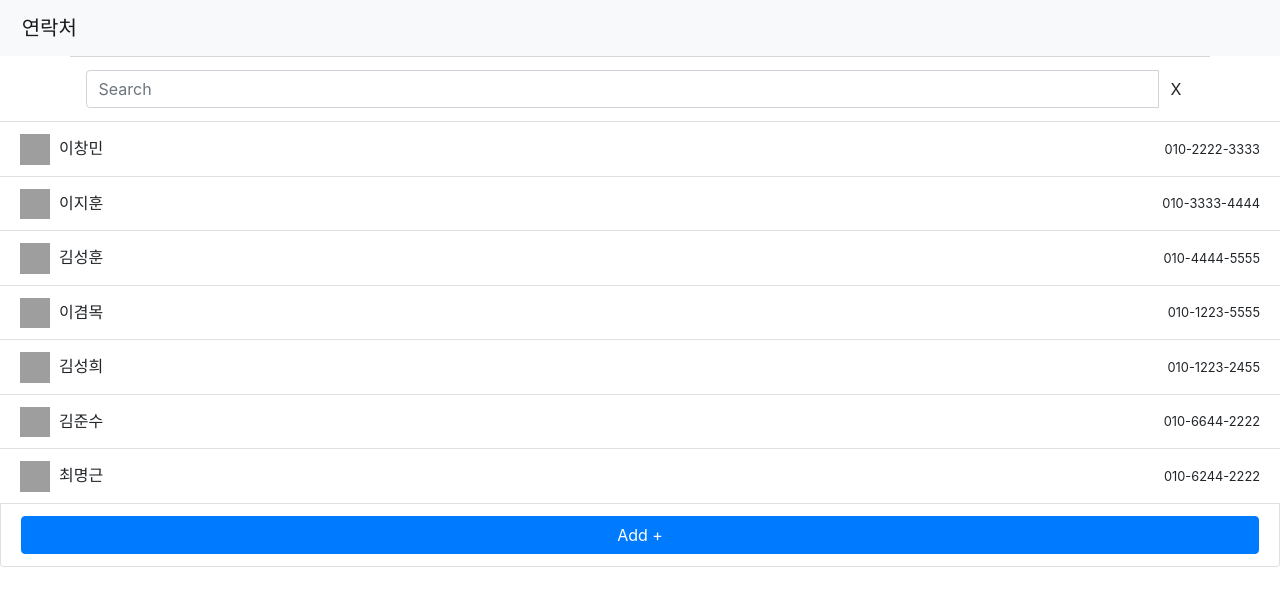
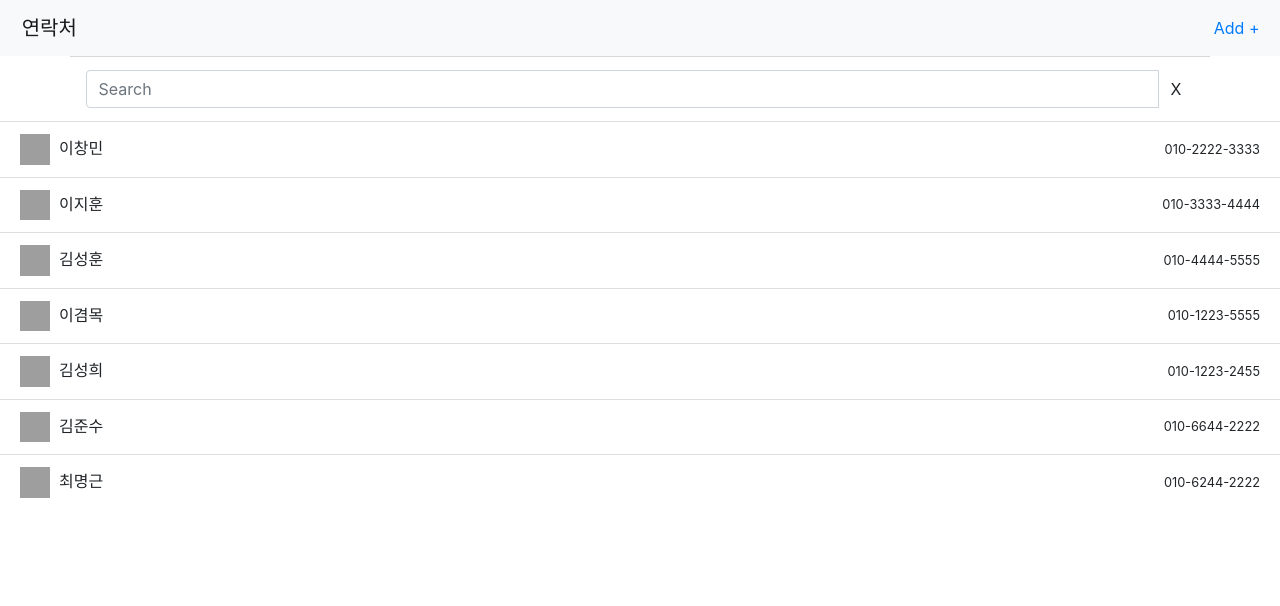
Before and after one commit to Seongh78/react-practice, a React (Create React App) app: page / in a window 1280 px wide. Shown: the top 606 px of the page. Built offline with nearby package versions, Linux system fonts and the light colour scheme; grey boxes are pictures that could not be loaded.

Commit message:
스타일 수정

```diff
--- a/src/App.js
+++ b/src/App.js
@@ -88,61 +88,6 @@ class App extends Component {
     ]
   } // state
 
-  render() {
-    let {
-      contact,
-      keyword,
-      selectedId,
-      toggleModal,
-      initData
-    } = this.state
-
-    // 검색
-    if(keyword){
-      contact = contact.filter(user=>{
-        return user.name.match(keyword) || user.phone.match(keyword);
-      })
-    }
-
-    return (
-      <div>
-        {/* 네비바 */}
-        <Navbar appName="연락처" />
-
-        {/* 검색바 */}
-        <SearchForm onSearch={this.handleSearch} />
-
-        {/* 리스트 */}
-        <ContactsDetailList data={contact} />
-
-        {/* 추가버튼 */}
-        <div className="list-group-item d-flex justify-content-between align-items-center">
-          <Button
-            className="btn-block"
-            color="primary"
-            onClick={this.handleToggle}
-          >
-            Add +
-          </Button>
-        </div>
-
-        {/* 모달 */}
-        <Modal isOpen={toggleModal} toggle={this.handleToggle}>
-          <ModalHeader toggle={this.handleToggle}>연락처</ModalHeader>
-          <ModalBody>
-            {/* 입력폼 */}
-            <InputForm
-              onCreate={this.handleCreateContact}
-              onCancel={this.handleToggle}
-              initData={initData}
-            />
-            {/* 입력폼 */}
-          </ModalBody>
-        </Modal>
-
-      </div>
-    );
-  } // render()
 
 
   /** ------------------------------
@@ -175,9 +120,9 @@ class App extends Component {
    * 모달 ON/OFF
    */
   handleToggle = ()=>{
-    this.setState({
-      toggleModal : !this.state.toggleModal
-    })
+    this.setState(preState => ({
+      toggleModal : !preState.toggleModal
+    }))
     return;
   }
 
@@ -275,14 +220,62 @@ class App extends Component {
    * -------------------------------
    * -
    */
-  _handleRemoveContact = index => {
+  handleRemoveContact = selectedId => {
     if ( !window.confirm('해당 연락처를 삭제하시겠습니까?') ) {
       return;
     }
-    const { contact } = this.state;
-    contact.splice(index, 1);
-    this.setState({contact, selectedId:-1});
+    let contact = this.state.contact.filter(c => c.id !== selectedId);
+    this.setState({ contact });
   }
+
+
+  render() {
+    let {
+      contact,
+      keyword,
+      selectedId,
+      toggleModal,
+      initData
+    } = this.state
+
+    // 검색
+    if(keyword){
+      contact = contact.filter(user=>{
+        return user.name.match(keyword) || user.phone.match(keyword);
+      })
+    }
+
+    return (
+      <div>
+        {/* 네비바 */}
+        <Navbar appName="연락처" onCreate={this.handleToggle} />
+
+        {/* 검색바 */}
+        <SearchForm onSearch={this.handleSearch} />
+
+        {/* 리스트 */}
+        <ContactsDetailList data={contact} onRemove={this.handleRemoveContact} />
+
+
+        {/* 모달 */}
+        <Modal isOpen={toggleModal} toggle={this.handleToggle}>
+          <ModalHeader toggle={this.handleToggle}>연락처</ModalHeader>
+          <ModalBody>
+            {/* 입력폼 */}
+            <InputForm
+              onCreate={this.handleCreateContact}
+              onCancel={this.handleToggle}
+              initData={initData}
+            />
+            {/* 입력폼 */}
+          </ModalBody>
+        </Modal>
+
+      </div>
+    );
+  } // render()
+
+
 
 }// class
 
--- a/src/components/ContactsDetail.js
+++ b/src/components/ContactsDetail.js
@@ -28,17 +28,27 @@ class ContactsDetail extends React.Component {
         this.props.onSelected(selectedId)
     }
 
+    /**
+     * 항목 삭제
+     */
+    handleRemove = selectedId => {
+        this.props.onRemove(selectedId)
+    }
+
     render() {
         const {
             id, name, phone, belong, img
         } = this.props.info;
         const { display } = this.props;
+        const animateStyle = (display)
+        ? 'list-group-item d-flex justify-content-between align-items-center selectedItem'
+        : 'list-group-item d-flex justify-content-between align-items-center';
 
         return (
-            <li>
+            <li >
                 <div
                     style={{borderBottom:'none'}}
-                    className="list-group-item d-flex justify-content-between align-items-center"
+                    className={animateStyle}
                     onClick={()=>this.handleSelected(id)}
                 >
                   <span>
@@ -75,7 +85,7 @@ class ContactsDetail extends React.Component {
                             size="sm"
                             outline
                             style={{width:'50%'}}
-                        // onClick={()=>{ this._handleRemoveContact(index) }}
+                            onClick={()=>{ this.handleRemove(id) }}
                         >
                         삭제
                         </Button>
--- a/src/components/ContactsDetailList.js
+++ b/src/components/ContactsDetailList.js
@@ -20,6 +20,14 @@ class ContactsDetailList extends React.Component {
         }))
     }
 
+    /**
+     * 삭제
+     *
+     */
+    handleRemove = selectedId => {
+        this.props.onRemove(selectedId)
+    }
+
     render(){
         const { data } = this.props;
         const { selectedId } = this.state;
@@ -29,6 +37,7 @@ class ContactsDetailList extends React.Component {
                 info={info}
                 onSelected={this.handleSelected}
                 display={selectedId===info.id ? true : false}
+                onRemove={this.handleRemove}
             />
         ))
 
--- a/src/index.css
+++ b/src/index.css
@@ -12,3 +12,16 @@ code {
   font-family: source-code-pro, Menlo, Monaco, Consolas, "Courier New",
     monospace;
 }
+
+
+
+.selectedItem {
+  background: #007bff !important;
+  color: #fff;
+}
+
+.shadow-drop-center{
+  animation:shadow-drop-center .4s cubic-bezier(.25,.46,.45,.94) both;
+  z-index: 99;
+}
+@keyframes shadow-drop-center{0%{box-shadow:0 0 0 0 transparent}100%{box-shadow:0 0 20px 0 rgba(0,0,0,.35)}}
--- a/src/layouts/Navbar.js
+++ b/src/layouts/Navbar.js
@@ -10,6 +10,13 @@ class Navbar extends Component {
         testValue : 0
     }
 
+    /**
+     * 연락처 추가
+     */
+    handleCreate = () => {
+        this.props.onCreate()
+    }
+
     render(){
         const appName = this.props.appName;
 
@@ -18,11 +25,18 @@ class Navbar extends Component {
                 <a href="/#/" className="navbar-brand">
                     &nbsp;{appName}
                 </a>
-                {/*
+
                 <form className="form-inline">
-                    <button className="btn btn-outline-success my-2 my-sm-0" type="button">추가</button>
+                    <button
+                        className="btn btn-link my-2 my-sm-0"
+                        type="button"
+                        onClick={this.handleCreate}
+                        style={{padding:'3.5px'}}
+                    >
+                        Add +
+                    </button>
                 </form>
-                */}
+
             </nav>
         )// return
     } // render
```
Lines whose indentation alone changed are shown as unchanged.
